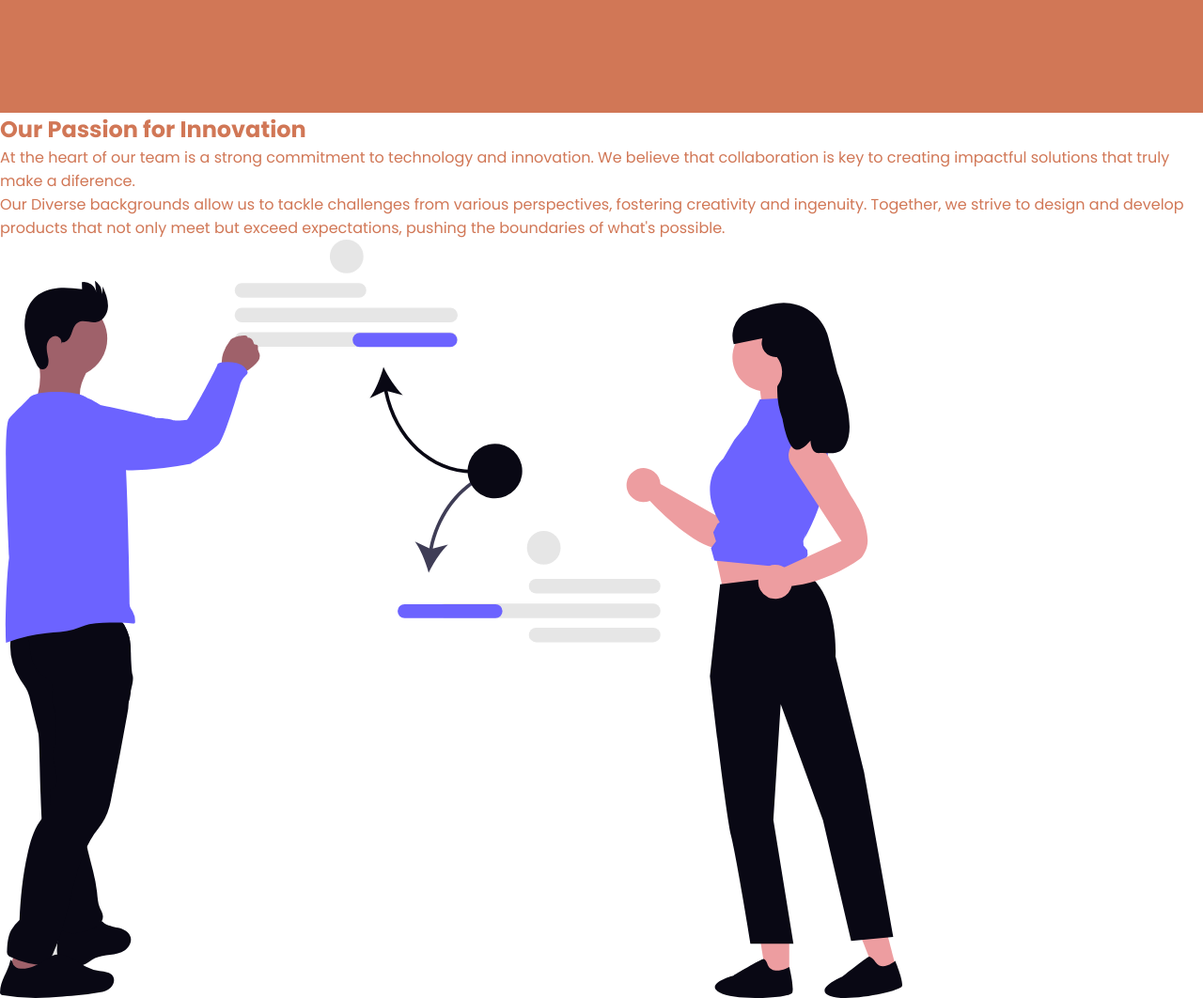
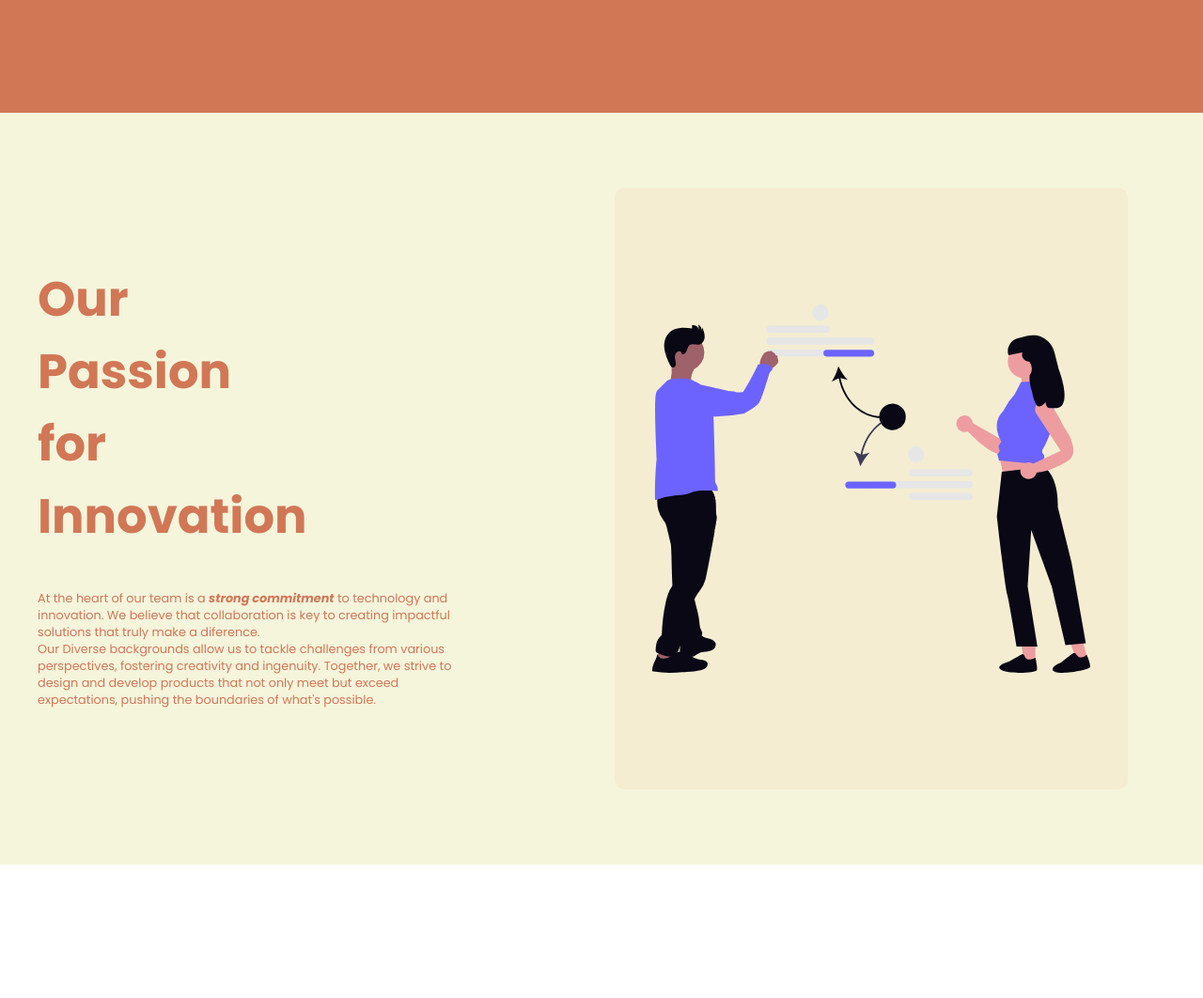
Before and after one commit to izean/IFAPME_DEVFront-MargauxMatsEthan, a website built with Vite: page MME0/index.html in a window 1280 px wide. Shown: the part 680-1742 px from the top of the page at 94% size. After the commit the page ends 1600 px from the top, so only its background shows below. Built offline with nearby package versions, Linux system fonts and the light colour scheme.

Commit message:
CSS Section 2

```diff
--- a/MME0/index.html
+++ b/MME0/index.html
@@ -22,16 +22,18 @@
       </div>
     </header>
     <section id="block2" class="block">
+      <div id="block2-text-wrap">
         <h2 id="block2-title">Our Passion for Innovation</h2>
         <article id="block2-text">
           At the heart of our team is a <span> strong commitment</span> to
           technology and innovation. We believe that collaboration is key to
           creating impactful solutions that truly make a diference.<br />
           Our Diverse backgrounds allow us to tackle challenges from various
-        perspectives, fostering creativity and ingenuity. Together, we strive to
-        design and develop products that not only meet but exceed expectations,
-        pushing the boundaries of what's possible.
+          perspectives, fostering creativity and ingenuity. Together, we strive
+          to design and develop products that not only meet but exceed
+          expectations, pushing the boundaries of what's possible.
         </article>
+      </div>
       <div id="block2-img-wrap">
         <img
           id="block2-img"
--- a/MME0/src/style.css
+++ b/MME0/src/style.css
@@ -3,10 +3,12 @@
   font-family: "Poppins", sans-serif;
   color: rgb(209, 119, 86);
 }
-
+.block {
+  height: 100vh;
+}
+/* première section */
 #block1 {
   background-color: rgb(209, 119, 86);
-  height: 100vh;
 }
 
 #title {
@@ -17,6 +19,7 @@
 }
 
 #title span {
+  color: beige;
   font-weight: 800;
   font-style: italic;
 }
@@ -51,3 +54,45 @@
   transform: scale(110%);
   transition: transform 0.2s ease;
 }
+
+/* deuxième section */
+#block2 {
+  background-color: beige;
+  display: flex;
+}
+#block2-text-wrap {
+  display: flex;
+  flex-direction: column;
+  width: 100%;
+}
+#block2-title {
+  padding: 5vh;
+  margin-top: 15vh;
+  font-size: 4vw;
+  width: 50%;
+  align-items: center;
+}
+#block2-text {
+  padding: 5vh;
+  padding-top: 0;
+  font-size: 1vw;
+  width: 80%;
+}
+#block2-text span {
+  font-weight: 700;
+  font-style: italic;
+}
+#block2-img-wrap {
+  display: flex;
+  justify-content: center;
+  align-items: center;
+  background-color: rgba(233, 177, 137, 0.121);
+  border-radius: 10px;
+  margin: 10vh;
+  padding: 5vh;
+}
+#block2-img {
+  padding: 5vh;
+  width: 100%;
+  object-fit: contain;
+}
```
Lines whose indentation alone changed are shown as unchanged.
